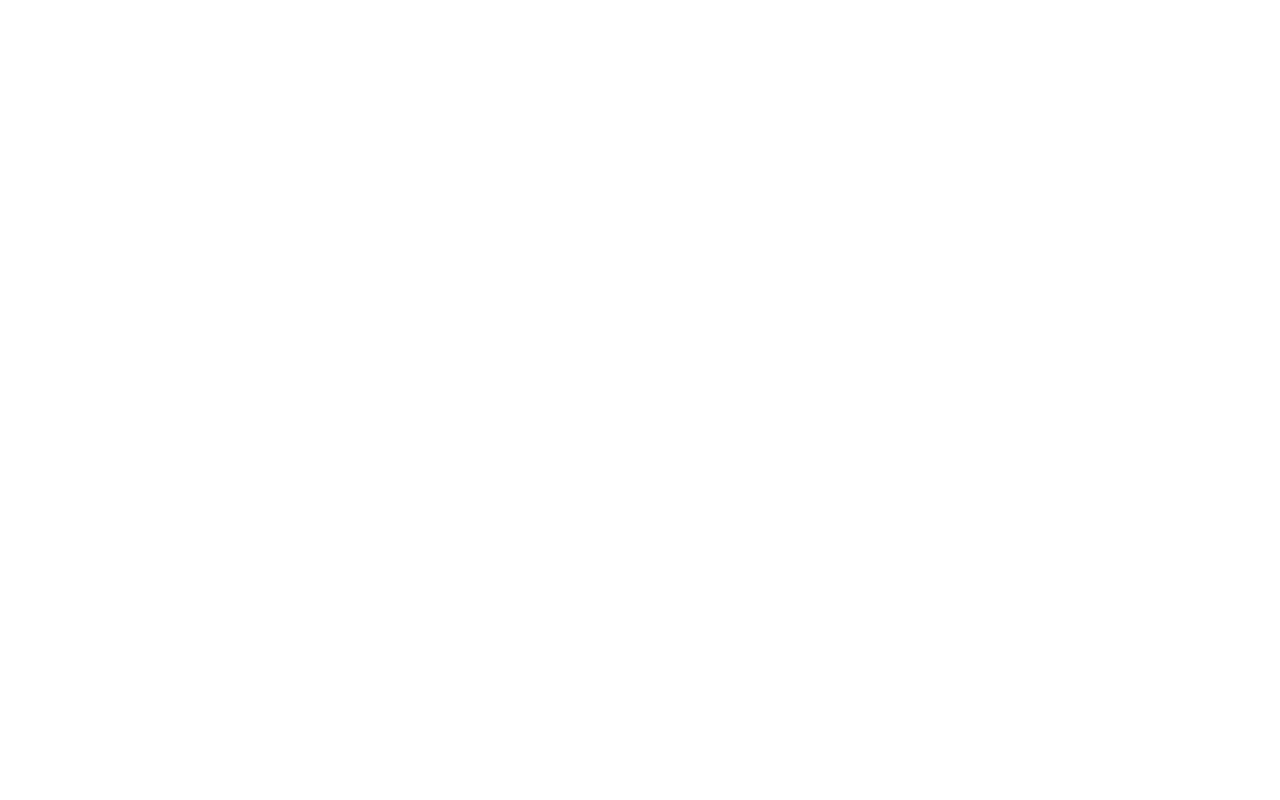
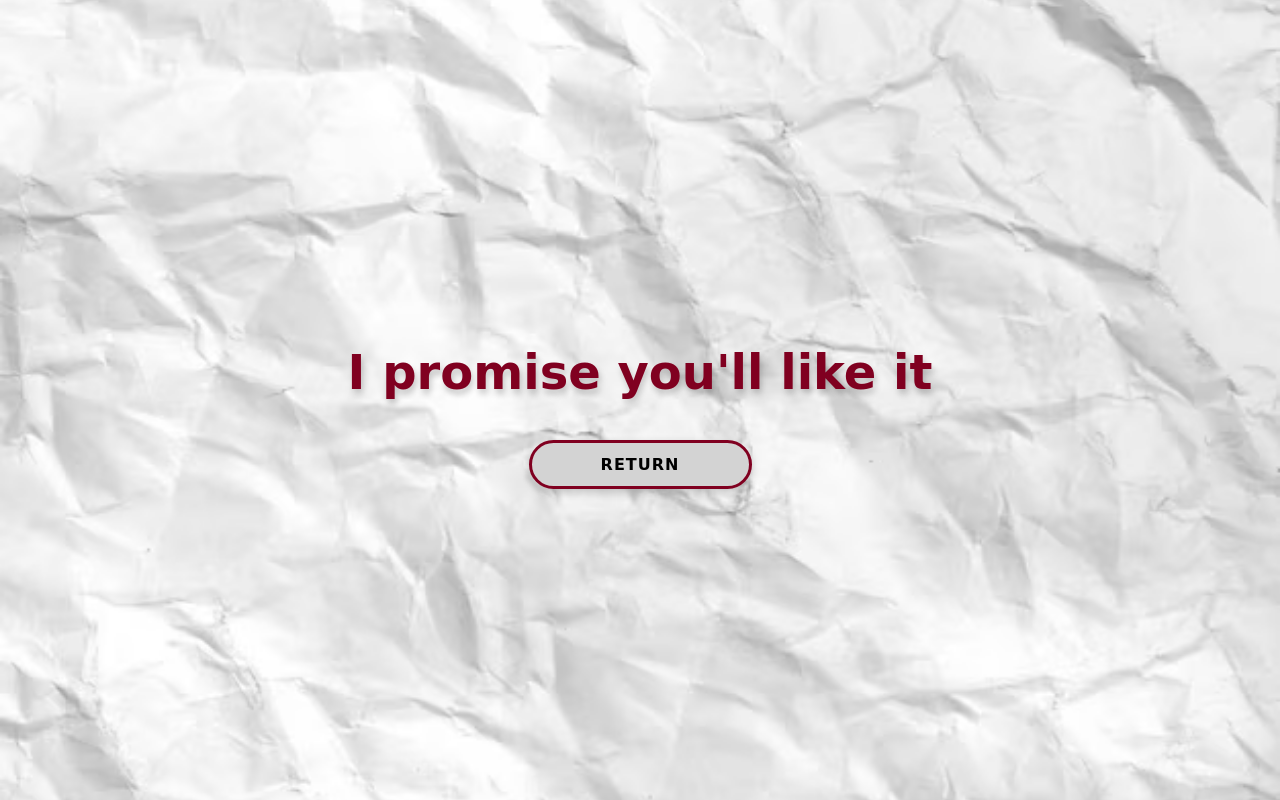
Before and after one commit to mariel-07/mariel-07.github.io, a plain HTML site: page no.html in a window 1280 px wide. Drawn offline with Linux system fonts and the light colour scheme; a web font is replaced by a local one.

Commit message:
Update no.html

```diff
--- a/no.html
+++ b/no.html
@@ -1,7 +1,89 @@
 <!DOCTYPE html>
 <html lang="es">
-
 <head>
     <meta charset="UTF-8">
-    <title>segunda Pantalla</title>
+    <title>Segunda Pantalla</title>
+
     <style>
+        @import url('https://fonts.googleapis.com/css2?family=Shantell+Sans:wght@300..800&display=swap');
+
+        body {
+            margin: 0;
+            min-height: 100vh;
+
+            display: flex;
+            justify-content: center;
+            align-items: center;
+
+            background-image: url("fondo.avif");
+            background-size: cover;
+            background-repeat: no-repeat;
+            background-position: center;
+            background-attachment: fixed;
+
+            font-family: "Shantell Sans", cursive;
+        }
+
+        .container {
+            text-align: center;
+            max-width: 600px;
+            padding: 20px;
+        }
+
+        h1 {
+            margin-bottom: 40px;
+            font-size: 3rem;
+            color: #800020;
+            font-weight: 620;
+            text-shadow: 2px 5px 6px rgba(0, 0, 0, 0.2);
+            white-space: nowrap;
+        }
+
+        .btn-container {
+            display: flex;
+            justify-content: center;
+        }
+
+        .btn {
+            display: flex;
+            align-items: center;
+            justify-content: center;
+
+            padding: 12px 26px;
+            min-width: 165px;
+
+            font-size: 1rem;
+            font-weight: 600;
+            letter-spacing: 1px;
+
+            border-radius: 35px;
+            cursor: pointer;
+            transition: 0.3s;
+
+            text-decoration: none;
+            color: #000;
+
+            box-shadow: 0 4px 10px rgba(0, 0, 0, 0.2);
+        }
+
+        .xoxo-special {
+            background-color: #d3d3d3;
+            border: 3px solid #800020;
+        }
+
+        .btn:hover {
+            transform: scale(1.05);
+        }
+    </style>
+</head>
+
+<body>
+    <div class="container">
+        <h1>I promise you'll like it</h1>
+
+        <div class="btn-container">
+            <a href="index.html" class="btn xoxo-special">RETURN</a>
+        </div>
+    </div>
+</body>
+</html>
```
